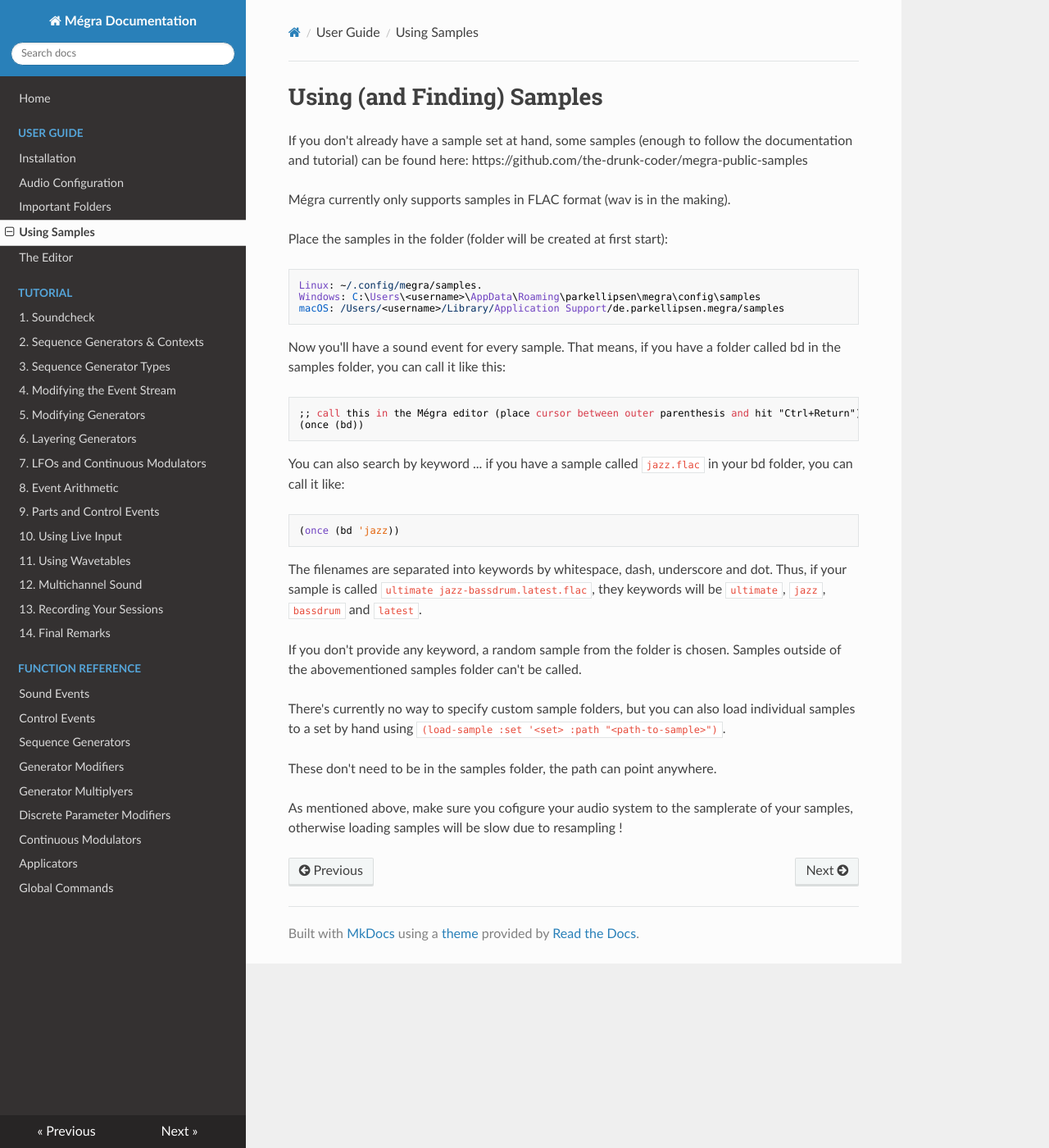
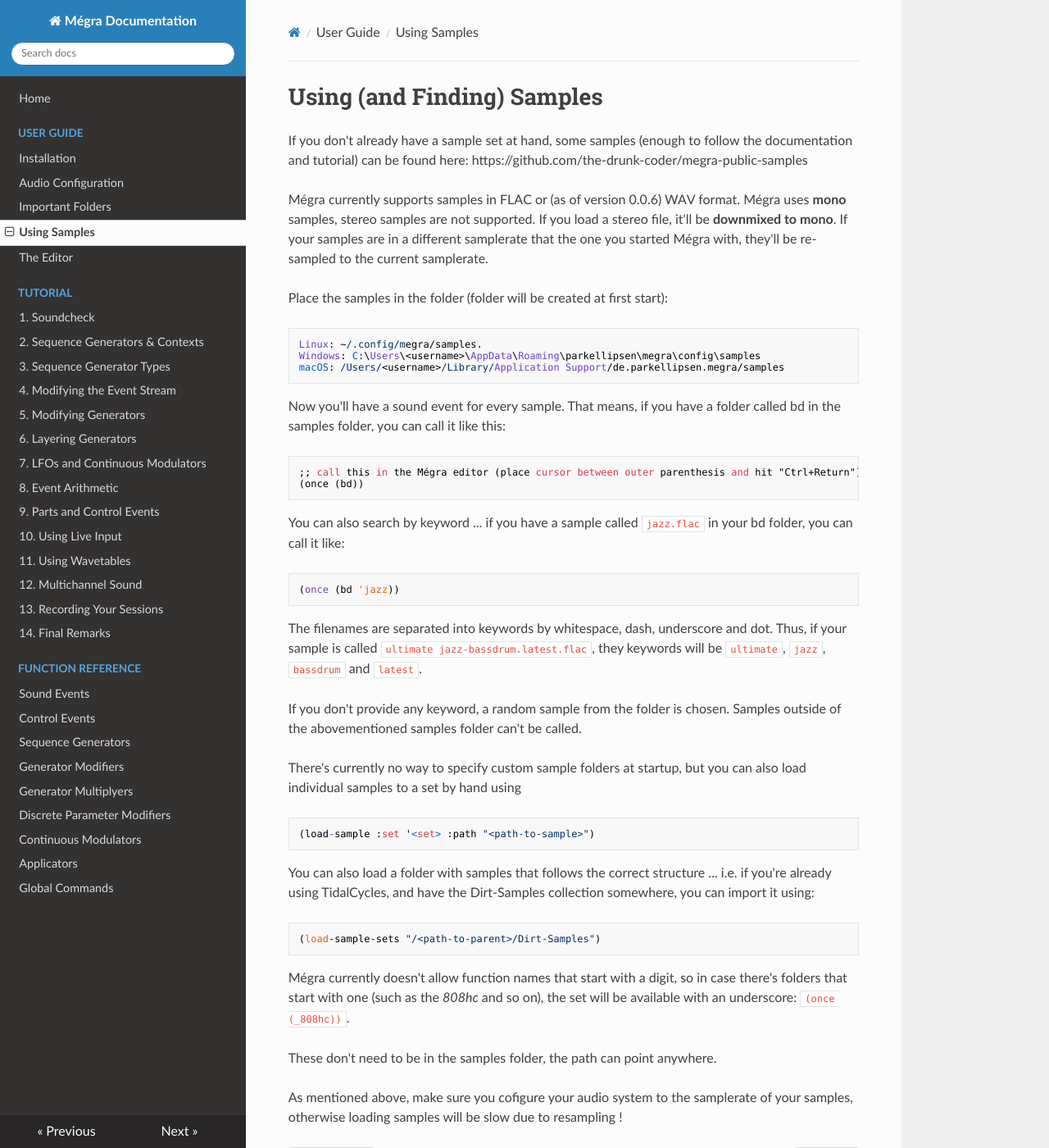
Before and after one commit to the-drunk-coder/megra-doc, an MkDocs documentation site: the page built from docs/using-samples.md, in a window 1280 px wide and 1400 px high. Shown: the whole window at 82% size. Built offline with MkDocs 1.6.1, drawn with Linux system fonts in a browser that asks for light colours; nearby versions of some CDN libraries.

Commit message:
hints on samples

````diff
--- a/docs/using-samples.md
+++ b/docs/using-samples.md
@@ -2,7 +2,7 @@
 
 If you don't already have a sample set at hand, some samples (enough to follow the documentation and tutorial) can be found here: https://github.com/the-drunk-coder/megra-public-samples
 
-Mégra currently only supports samples in FLAC format (wav is in the making).
+Mégra currently supports samples in FLAC or (as of version 0.0.6) WAV format. Mégra uses **mono** samples, stereo samples are not supported. If you load a stereo file, it'll be **downmixed to mono**. If your samples are in a different samplerate that the one you started Mégra with, they'll be re-sampled to the current samplerate.
 
 Place the samples in the folder (folder will be created at first start):
 
@@ -27,10 +27,19 @@ The filenames are separated into keywords by whitespace, dash, underscore and do
 
 If you don't provide any keyword, a random sample from the folder is chosen. Samples outside of the abovementioned samples folder can't be called.
 
-There's currently no way to specify custom sample folders, but you can also load individual samples to a set by hand using
+There's currently no way to specify custom sample folders at startup, but you can also load individual samples to a set by hand using
 ```
 (load-sample :set '<set> :path "<path-to-sample>")
-```.
+```
+
+You can also load a folder with samples that follows the correct structure ... i.e. if you're already using TidalCycles, and have the Dirt-Samples collection
+somewhere, you can import it using:
+
+```
+(load-sample-sets "/<path-to-parent>/Dirt-Samples")
+```
+Mégra currently doesn't allow function names that start with a digit, so in case there's folders that start with one (such as the *808hc* and so on),
+the set will be available with an underscore: `(once (_808hc))`.
 
 These don't need to be in the samples folder, the path can point anywhere.
 
````
